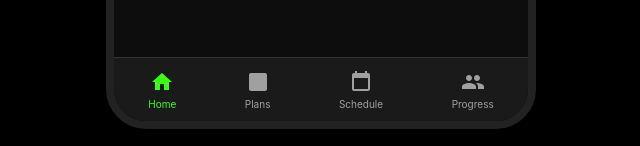
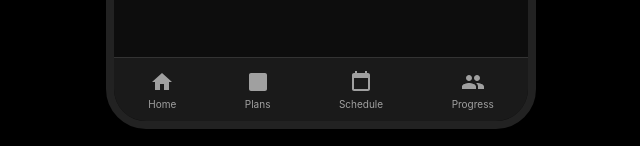
Before and after one commit to NBaiel81/GymApp, a plain HTML site: page index.html in a window 1280 px wide. Shown: the part 741-887 px from the top of the page, 319-959 px from the left. Drawn offline with Linux system fonts and the light colour scheme.

Commit message:
Change bottom navigation rendering to 'index'

```diff
--- a/index.html
+++ b/index.html
@@ -181,7 +181,7 @@
       document.getElementById('wo-volume').innerText = (completedCount * 4500).toLocaleString();
       document.getElementById('wo-time').innerText = (completedCount * 45) + 'm';
 
-      UI.renderBottomNav('main');
+      UI.renderBottomNav('index');
     });
 
     function toggleChart(id) {
```
